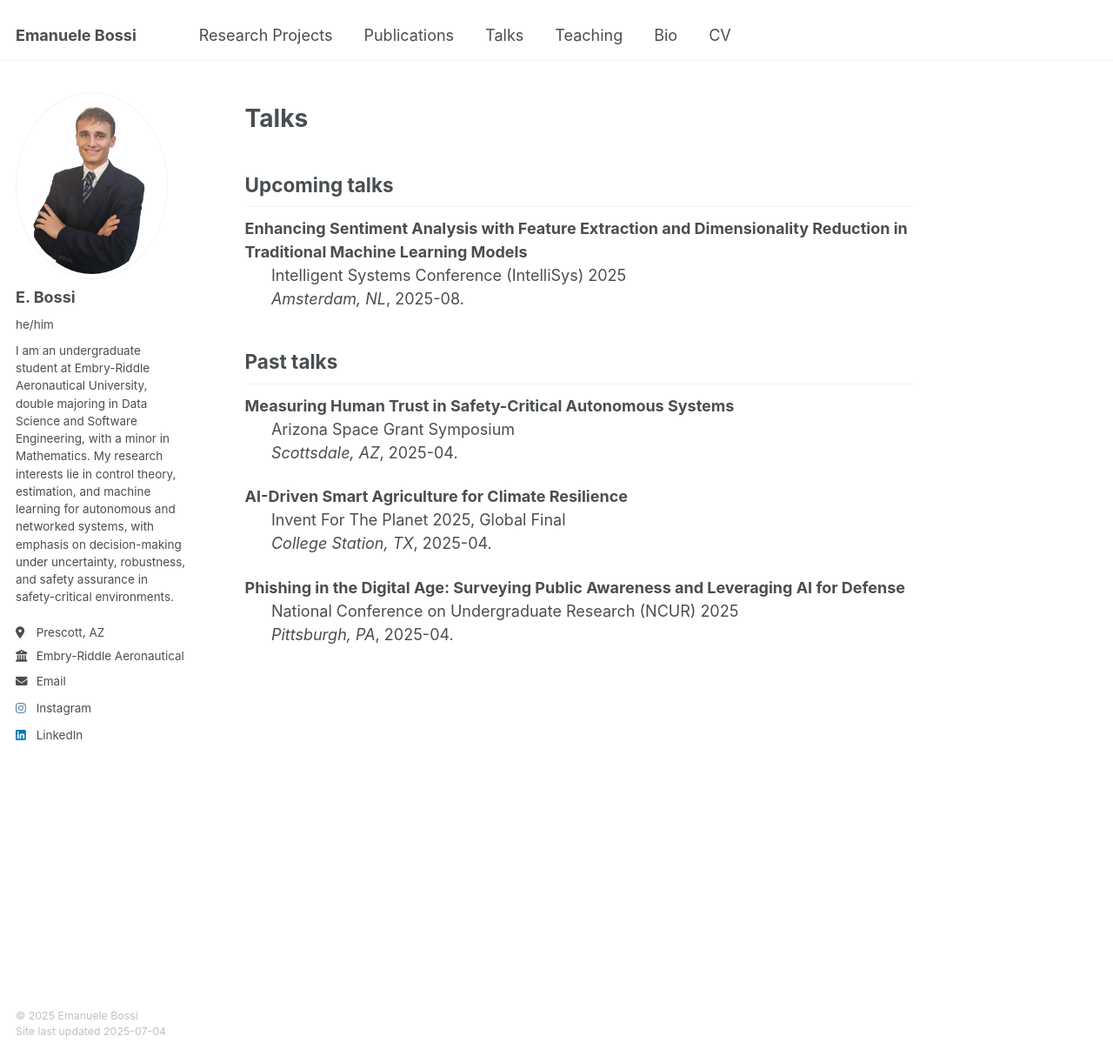
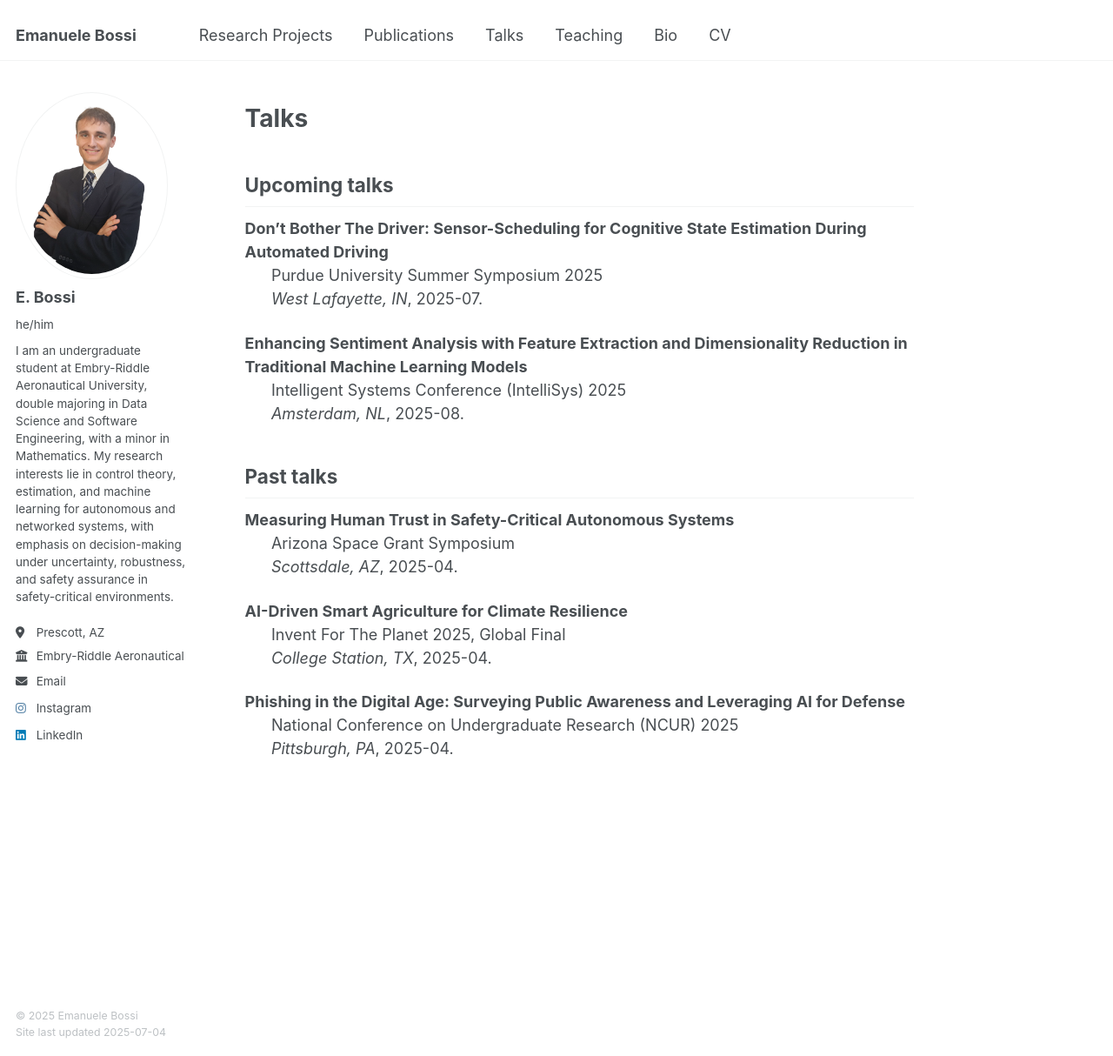
Before and after one commit to bossiemanuele/bossiemanuele.github.io, a Jekyll site: the page built from _pages/talks.md, in a window 1280 px wide and 1214 px high. Shown: the whole window at 87% size. Built offline with Jekyll 4.4.1, drawn with Linux system fonts in a browser that asks for light colours.

Commit message:
Update talks.md

```diff
--- a/_pages/talks.md
+++ b/_pages/talks.md
@@ -11,6 +11,10 @@ redirect_from:
 
 
 ## Upcoming talks
+
+**Don’t Bother The Driver: Sensor-Scheduling for Cognitive State Estimation During Automated Driving** \
+&nbsp;&nbsp;&nbsp;&nbsp;&nbsp;&nbsp;Purdue University Summer Symposium 2025 \
+&nbsp;&nbsp;&nbsp;&nbsp;&nbsp;&nbsp;*West Lafayette, IN*, 2025-07.
 
 **Enhancing Sentiment Analysis with Feature Extraction and Dimensionality Reduction in Traditional Machine Learning Models** \
 &nbsp;&nbsp;&nbsp;&nbsp;&nbsp;&nbsp;Intelligent Systems Conference (IntelliSys) 2025 \
```
